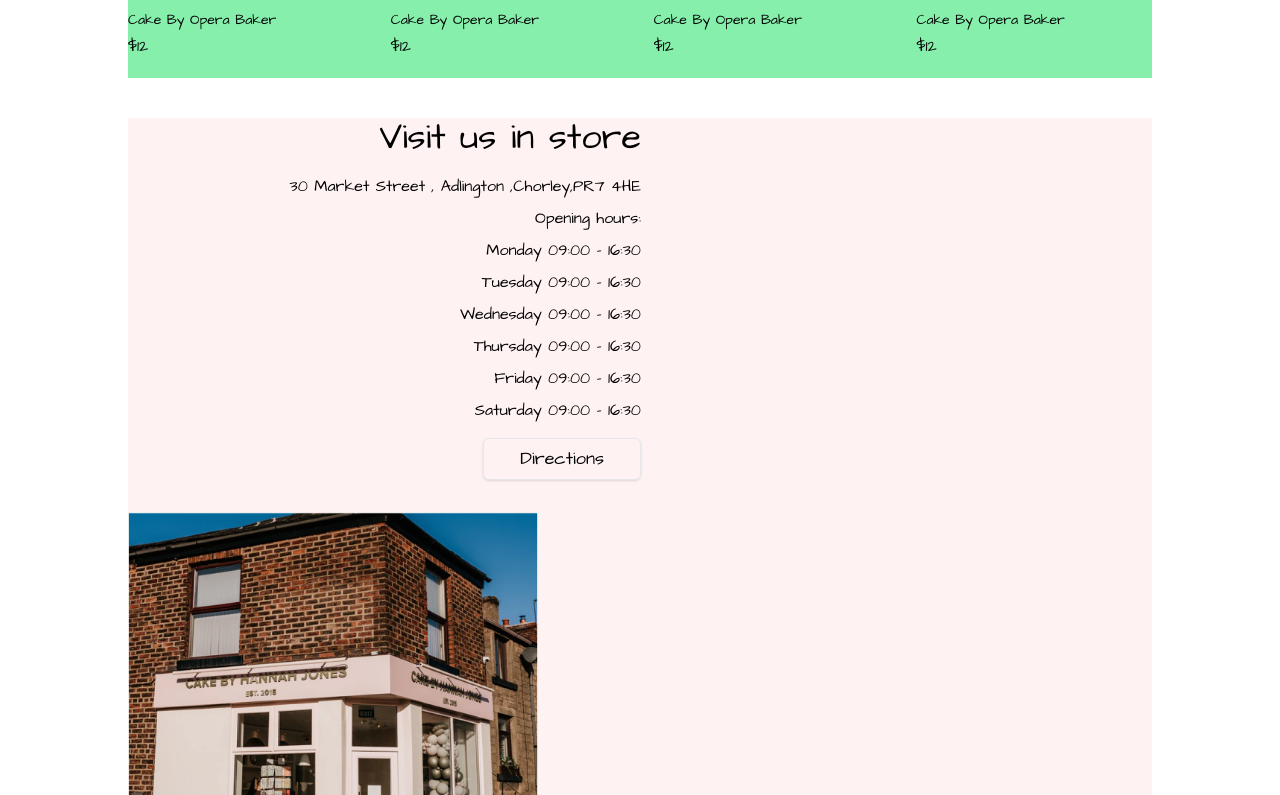
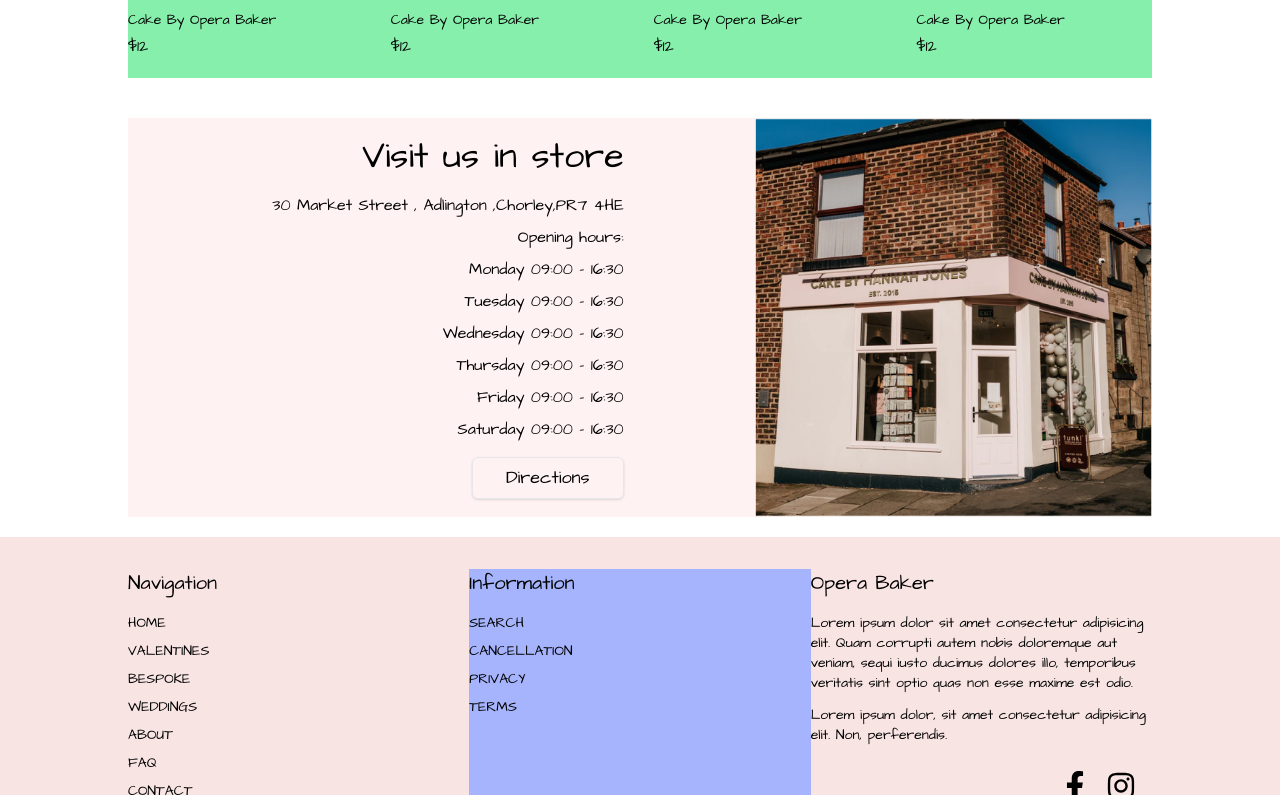
Before and after one commit to muratsimseekk/Cake-Shop, a React (Vite) app: page /specialday in a window 1280 px wide. Shown: the part 1265-2060 px from the top of the page. Built offline with nearby package versions, Linux system fonts and the light colour scheme; a web font is replaced by a local one.

Commit message:
fixes 2xl store sizing bugs

```diff
--- a/src/pages/About.jsx
+++ b/src/pages/About.jsx
@@ -16,7 +16,7 @@
         <div className="flex flex-col gap-16">
           <div className=" md:flex md:flex-row md:justify-between lg:flex lg:flex-row lg:justify-between xl:flex xl:flex-row xl:justify-between 2xl:flex 2xl:flex-row 2xl:justify-between">
             <div className=" w-full md:flex md:flex-row md:w-[55%] lg:flex lg:flex-row lg:w-[55%] xl:flex xl:flex-row xl:w-[55%] 2xl:flex 2xl:flex-row 2xl:w-[55%]">
-              <img className="  w-full" src={photo2} />
+              <img className="w-full" src={photo2} />
             </div>
             <div className="md:w-[45%] lg:w-[45%] xl:w-[45%] 2xl:w-[45%] w-[85%]  m-auto md:flex md:flex-row md:justify-between md:items-center ">
               <div className="flex flex-col gap-5 2xl:px-8 xl:px-8 lg:px-8 md:px-4 py-5">
--- a/src/pages/SpecialPage.jsx
+++ b/src/pages/SpecialPage.jsx
@@ -115,7 +115,7 @@
             </div>
           </div>
         </div>
-        <div className="bg-red-50 flex flex-col gap-8 w-full md:flex md:justify-end md:text-end lg:flex lg:justify-end lg:text-end xl:flex xl:justify-end xl:text-end 2xl:flex 2xl:justify-end 2xl:text-end">
+        <div className="bg-red-50 flex gap-8 w-full md:flex md:justify-end md:text-end lg:flex lg:justify-end lg:text-end xl:flex xl:justify-end xl:text-end 2xl:flex 2xl:justify-end 2xl:text-end">
           <div className="2xl:w-3/5 xl:w-3/5 lg:w-3/5 md:w-[55%] w-full flex flex-col md:flex md:flex-row md:justify-between md:items-center lg:flex lg:flex-row lg:justify-between lg:items-center xl:flex xl:flex-row xl:justify-between xl:items-center 2xl:flex 2xl:flex-row 2xl:justify-between 2xl:items-center ">
             <div className=" md:w-[90%] md:px-10 lg:w-[90%] lg:px-10 xl:w-[90%] xl:px-10 2xl:w-[90%] 2xl:px-10 flex flex-col gap-4 md:items-end lg:items-end xl:items-end 2xl:items-end">
               <h2 className="2xl:text-5xl xl:text-4xl lg:text-3xl md:text-2xl text-3xl">
```
